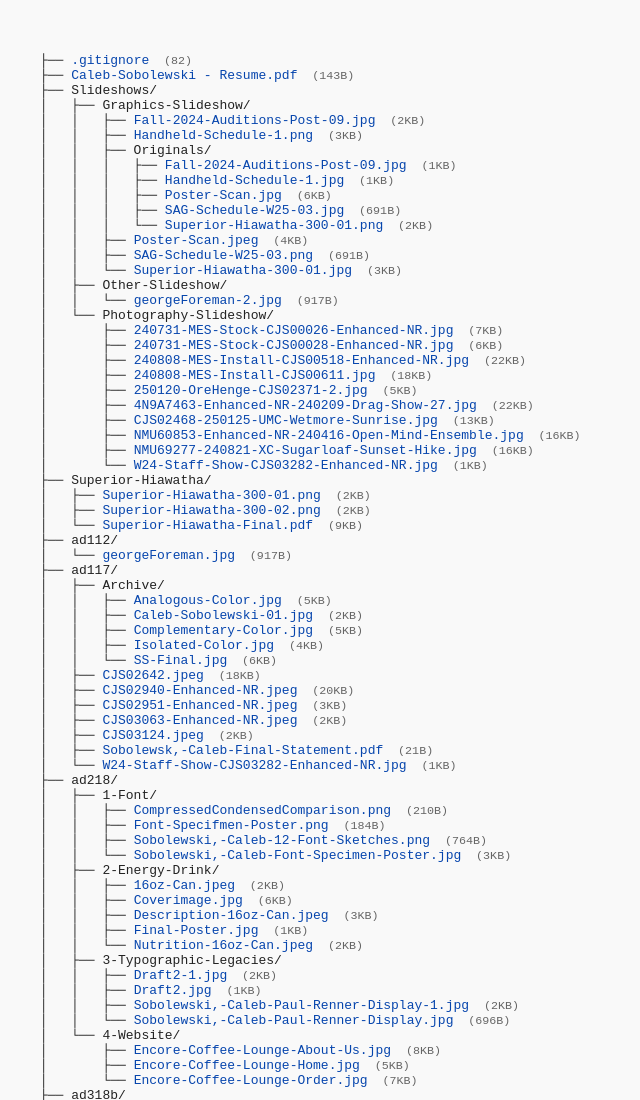
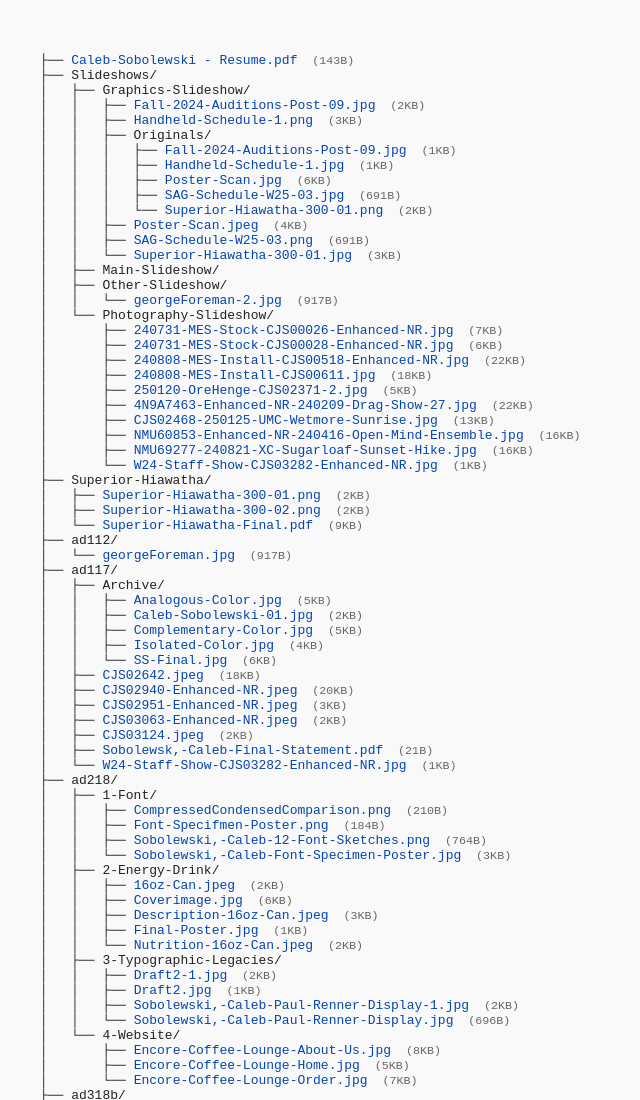
Before and after one commit to renlic/portfolio, a plain HTML site: page index.html in a window 1280 px wide. Shown: the top 1100 px of the page, without its empty margins (0-640 px from the left). Drawn offline with Linux system fonts and the light colour scheme.

Commit message:
Auto sync on 2025-04-19 02:04:52

```diff
--- a/index.html
+++ b/index.html
@@ -5,13 +5,12 @@
   <title>Index of portfolio.calebsobo.com</title>
   <style>
     body { font-family: monospace; background: #f9f9f9; padding: 2rem; color: #222; }
-    pre a { color: #0645ad; text-decoration: none; }
+    a { color: #0645ad; text-decoration: none; }
     .size { color: #666; font-size: 0.9em; margin-left: 1ch; }
   </style>
 </head>
 <body>
 <pre>
-├── <a href=".gitignore">.gitignore</a> <span class="size">(82)</span>
 ├── <a href="Caleb-Sobolewski - Resume.pdf">Caleb-Sobolewski - Resume.pdf</a> <span class="size">(143B)</span>
 ├── Slideshows/
 │   ├── Graphics-Slideshow/
@@ -26,6 +25,7 @@
 │   │   ├── <a href="Slideshows/Graphics-Slideshow/Poster-Scan.jpeg">Poster-Scan.jpeg</a> <span class="size">(4KB)</span>
 │   │   ├── <a href="Slideshows/Graphics-Slideshow/SAG-Schedule-W25-03.png">SAG-Schedule-W25-03.png</a> <span class="size">(691B)</span>
 │   │   └── <a href="Slideshows/Graphics-Slideshow/Superior-Hiawatha-300-01.jpg">Superior-Hiawatha-300-01.jpg</a> <span class="size">(3KB)</span>
+│   ├── Main-Slideshow/
 │   ├── Other-Slideshow/
 │   │   └── <a href="Slideshows/Other-Slideshow/georgeForeman-2.jpg">georgeForeman-2.jpg</a> <span class="size">(917B)</span>
 │   └── Photography-Slideshow/
```
